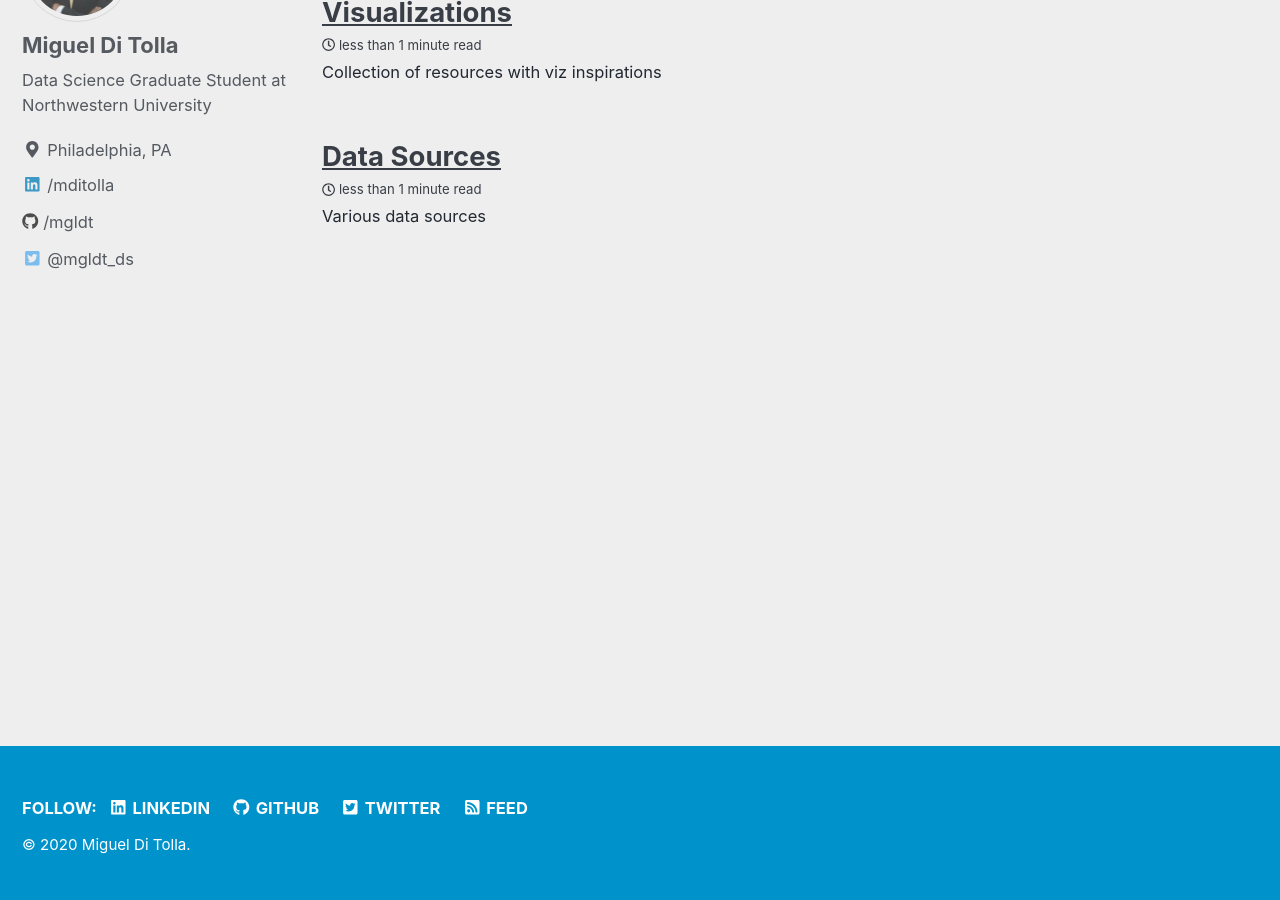
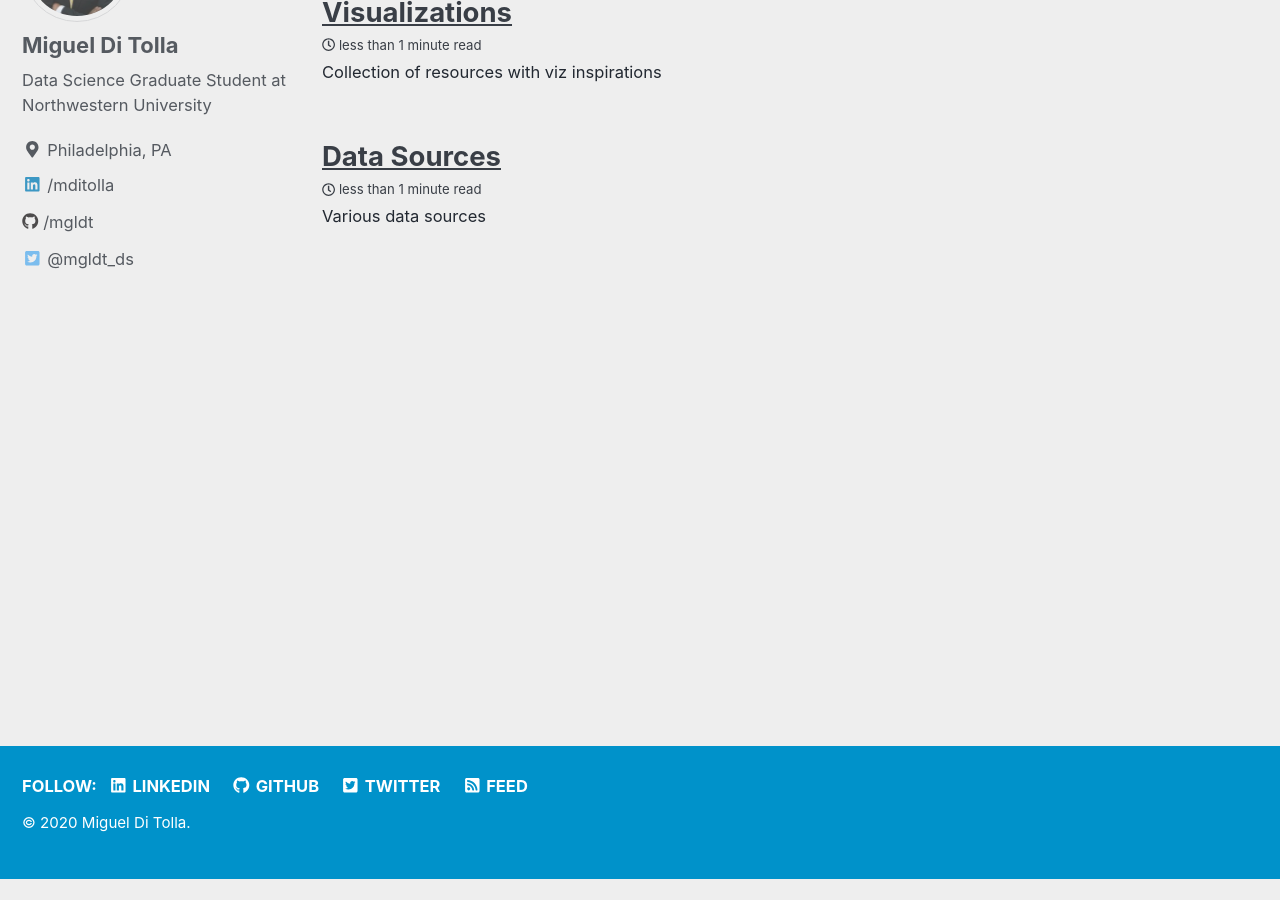
Before and after one commit to mgldt/mgldt.github.io, a Jekyll site: the page built from index.html, in a window 1280 px wide and 900 px high, scrolled down 209 px. Built offline with Jekyll 4.4.1, drawn with Linux system fonts in a browser that asks for light colours; cached includes are drawn as plain includes; the list of posts is cut into pages by our own code; after the commit the page ends 1087 px from its top, so only the background shows below that.

Commit message:
Update _footer.scss

```diff
--- a/_sass/minimal-mistakes/_footer.scss
+++ b/_sass/minimal-mistakes/_footer.scss
@@ -26,7 +26,7 @@
     @include clearfix;
     margin-left: auto;
     margin-right: auto;
-    margin-top: 2em;
+    margin-top: 1em; /* 2em*/
     max-width: 100%;
     padding: 0 1em 2em;
 
```
